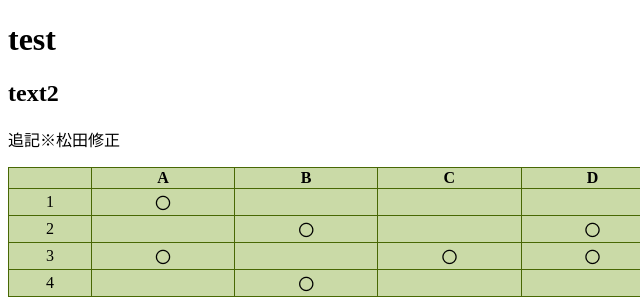
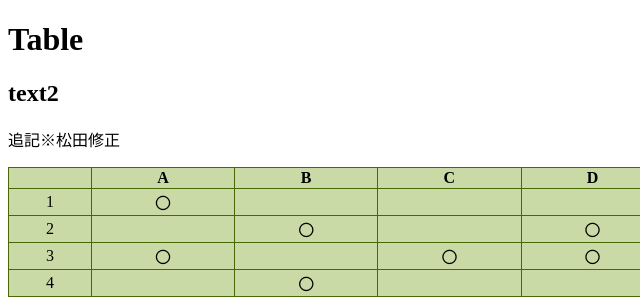
Before and after one commit to chinatsu-miru/test, a plain HTML site: page index.html in a window 1280 px wide. Shown: the full height of the page, 0-640 px from the left. Drawn offline with Linux system fonts and the light colour scheme.

Commit message:
h1変更しました

```diff
--- a/index.html
+++ b/index.html
@@ -8,7 +8,7 @@
   <link rel="stylesheet" href="style.css">
 </head>
 <body>
-  <h1>test</h1>
+  <h1>Table</h1>
   <h2>text2</h2>
   <p>追記※松田修正</p>
   <table>
```
